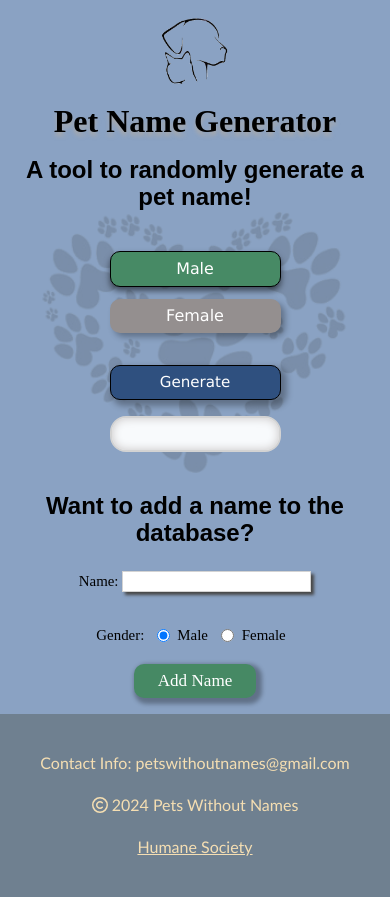
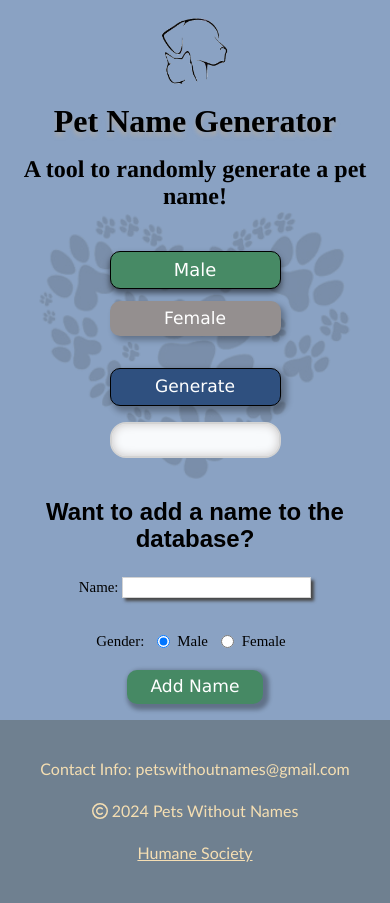
Before and after one commit to Pets-without-names/Jax-Pet-Names, a React (Create React App) app in the folder client/: page / in a window 390 px wide. Built offline with nearby package versions, Linux system fonts and the light colour scheme; no server answers; the HTML template or start-up script is replaced by a standard one; a web font is replaced by a local one.

Commit message:
updated font and responsive font sizes

```diff
--- a/client/src/components/main.js
+++ b/client/src/components/main.js
@@ -82,8 +82,6 @@ function Main() {
           <div className='card-container'>
             <div className='results'>
               <p>{petName}</p>
-              {/* <p>MynameisLONG</p> */}
-              {/* <p>One</p> */}
             </div>
           </div>
         </div>
--- a/client/src/styles/addName.css
+++ b/client/src/styles/addName.css
@@ -48,6 +48,7 @@
   padding: 1.75vw 6vw;
   min-width: 120px;
   border-radius: 10px;
+  font-family: Geneva, Times, sans-serif;
   font-size: calc(14px + 0.8vw);
   border: none;
   box-shadow: 3px 3px 4px 3px rgba(0, 0, 0, 0.3);
@@ -175,6 +176,7 @@ dialog::backdrop {
 @media screen and (min-width: 750px) {
   .submit-btn {
     padding: 1vw 2vw;
+    font-size: calc(12px + 0.8vw);
   }
 }
 
--- a/client/src/styles/main.css
+++ b/client/src/styles/main.css
@@ -5,7 +5,6 @@
   --generate-btn-color: hsl(215, 46%, 34%);
   --results-bg-color: hsl(210, 40%, 98%);
   --results-color: hsl(0, 0%, 0%);
-  --btn-font-size: var(14px + 0.8vw);
 }
 
 main {
@@ -19,7 +18,7 @@ main {
 main h2 {
   text-align: center;
   margin: 0;
-  font-family: Moranga, sans-serif;
+  font-family: Moranga, Times, sans-serif;
   color: var(--main-text-color);
 }
 
@@ -83,16 +82,15 @@ main h2 {
   border-radius: 10px;
   max-width: 200px;
   padding: 2vw;
-  font-family: Geneva, sans-serif;
-  /* font-size: calc(12px + 0.8vw); */
-  font-size: var(--btn-font-size);
+  font-family: Geneva, Times, sans-serif;
+  font-size: calc(14px + 0.8vw);
   -webkit-transition: background-color 300ms ease;
   -o-transition: background-color 300ms ease;
   transition: background-color 300ms ease;
 }
 /* styling for the gender button when clicked */
 .active {
-  font-size: calc(12px + 1vw);
+  font-size: calc(14px + 1vw);
   background-color: var(--active-btn-color);
   border: 1px solid black;
   box-shadow: 0 4px 6px rgba(0, 0, 0, 0.55);
@@ -122,8 +120,8 @@ main h2 {
   border: 1px solid black;
   border-radius: 10px;
   box-shadow: 4px 4px 6px 2px rgba(0, 0, 0, 0.3);
-  font-family: Geneva, sans-serif;
-  font-size: calc(12px + 0.8vw);
+  font-family: Geneva, Times, sans-serif;
+  font-size: calc(14px + 0.8vw);
   padding: 2vw;
   cursor: pointer;
   -webkit-transition-duration: 0.4s;
@@ -162,18 +160,6 @@ main h2 {
 }
 
 /* Generated name "card" styling */
-.card-container {
-  /* width: fit-content; */
-  /* width: calc(100px + 10vw); */
-  /* min-width: fit-content;
-  -webkit-box-shadow: inset 0 0 10px rgb(200, 197, 197);
-  box-shadow: inset 0 0 10px rgb(200, 197, 197);
-  border: 2px solid lightgray;
-  border-radius: 1em;
-  padding: 1em 1.5em;
-  margin: 1em auto;
-  background-color: var(--results-bg-color); */
-}
 .results {
   margin: 0 auto;
   width: 50%;
@@ -187,29 +173,32 @@ main h2 {
   margin: 1em auto;
   background-color: var(--results-bg-color);
 }
+
 .card-container p {
   text-align: center;
   color: var(--results-color);
   font-family: Moranga, sans-serif;
   font-weight: bolder;
-  font-size: 1.45rem;
+  font-size: 1.65rem;
 }
 
 @media screen and (min-width: 750px) {
-  :root {
-    --btn-font-size: var(12 + 0.8vw);
-  }
-
   main h2 {
     font-size: calc(24px + 0.5vw);
   }
 
   .gender-btn {
     padding: 1vw;
+    font-size: calc(12px + 0.8vw);
+  }
+
+  .active {
+    font-size: calc(12px + 1vw);
   }
 
   .generate-btn {
     padding: 1vw;
+    font-size: calc(12px + 0.8vw);
   }
 
   .card-container {
```
